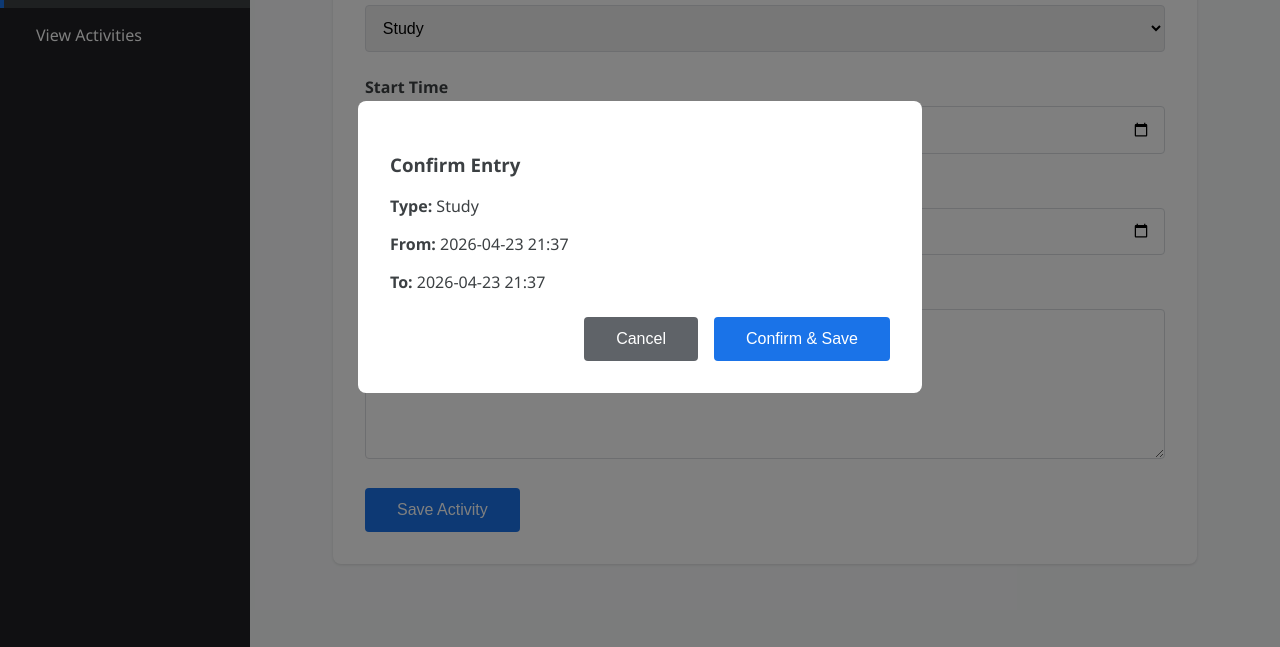
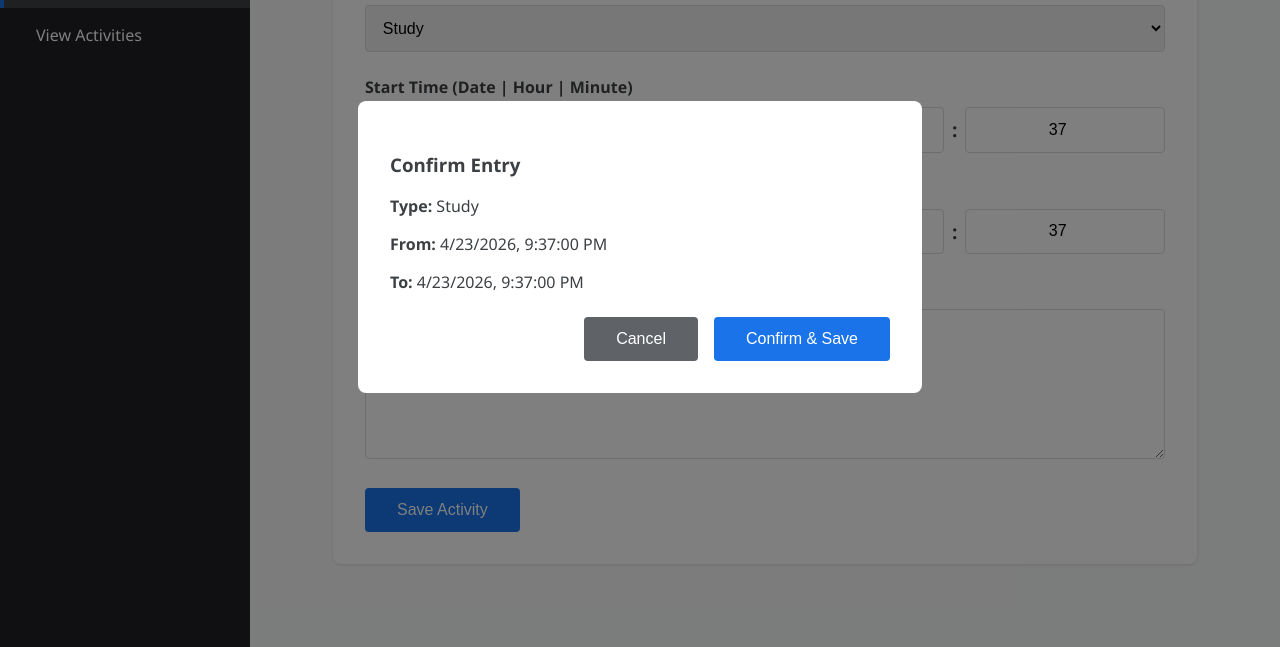
Before and after one commit to luizcarloskazuyukifukaya/stateful-web-app-for-dokku, a website: page public/index.html in a window 1280 px wide. Both pictures are taken after typing "Sample" into the empty fields and a click on the button "Save Activity". Shown: the part 153-800 px from the top of the page. Drawn offline with nearby package versions, Linux system fonts and the light colour scheme.

Commit message:
UI: Replace datetime-local with separate Date, Hour, and Minute inputs for better control

```diff
--- a/public/index.html
+++ b/public/index.html
@@ -87,6 +87,16 @@
             font-size: 1rem;
         }
         textarea { min-height: 150px; font-family: monospace; }
+
+        /* Custom Time Input Group */
+        .time-input-group {
+            display: flex;
+            gap: 0.5rem;
+            align-items: center;
+        }
+        .time-input-group input[type="date"] { flex: 2; }
+        .time-input-group input[type="number"] { flex: 1; text-align: center; }
+        .time-input-group span { font-weight: bold; font-size: 1.2rem; }
 
         .error-message {
             color: var(--error-color);
@@ -186,15 +196,28 @@
                         <option value="Others">Others</option>
                     </select>
                 </div>
+
                 <div class="form-group">
-                    <label>Start Time</label>
-                    <input type="datetime-local" id="start" required onchange="validateTimes()">
+                    <label>Start Time (Date | Hour | Minute)</label>
+                    <div class="time-input-group">
+                        <input type="date" id="start-date" required onchange="validateTimes()">
+                        <input type="number" id="start-hour" min="0" max="23" placeholder="HH" required onchange="validateTimes()">
+                        <span>:</span>
+                        <input type="number" id="start-minute" min="0" max="59" placeholder="MM" required onchange="validateTimes()">
+                    </div>
                 </div>
+
                 <div class="form-group">
-                    <label>End Time</label>
-                    <input type="datetime-local" id="end" required onchange="validateTimes()">
+                    <label>End Time (Date | Hour | Minute)</label>
+                    <div class="time-input-group">
+                        <input type="date" id="end-date" required onchange="validateTimes()">
+                        <input type="number" id="end-hour" min="0" max="23" placeholder="HH" required onchange="validateTimes()">
+                        <span>:</span>
+                        <input type="number" id="end-minute" min="0" max="59" placeholder="MM" required onchange="validateTimes()">
+                    </div>
                     <div id="time-error" class="error-message">End time cannot be earlier than start time.</div>
                 </div>
+
                 <div class="form-group">
                     <label>Details (Markdown supported)</label>
                     <textarea id="details" placeholder="What did you do?"></textarea>
@@ -226,24 +249,32 @@
             const year = now.getFullYear();
             const month = String(now.getMonth() + 1).padStart(2, '0');
             const day = String(now.getDate()).padStart(2, '0');
-            const hours = String(now.getHours()).padStart(2, '0');
-            const minutes = String(now.getMinutes()).padStart(2, '0');
 
-            const formatted = `${year}-${month}-${day}T${hours}:${minutes}`;
-            document.getElementById('start').value = formatted;
-            document.getElementById('end').value = formatted;
+            const dateStr = `${year}-${month}-${day}`;
+            document.getElementById('start-date').value = dateStr;
+            document.getElementById('end-date').value = dateStr;
+
+            document.getElementById('start-hour').value = now.getHours();
+            document.getElementById('start-minute').value = now.getMinutes();
+            document.getElementById('end-hour').value = now.getHours();
+            document.getElementById('end-minute').value = now.getMinutes();
+        }
+
+        function getFullDate(prefix) {
+            const date = document.getElementById(`${prefix}-date`).value;
+            const hour = String(document.getElementById(`${prefix}-hour`).value).padStart(2, '0');
+            const minute = String(document.getElementById(`${prefix}-minute`).value).padStart(2, '0');
+            if (!date || hour === "" || minute === "") return null;
+            return new Date(`${date}T${hour}:${minute}:00`);
         }
 
         function validateTimes() {
-            const startStr = document.getElementById('start').value;
-            const endStr = document.getElementById('end').value;
+            const start = getFullDate('start');
+            const end = getFullDate('end');
             const errorEl = document.getElementById('time-error');
             const saveBtn = document.getElementById('save-btn');
 
-            if (startStr && endStr) {
-                const start = new Date(startStr);
-                const end = new Date(endStr);
-
+            if (start && end) {
                 if (end < start) {
                     errorEl.style.display = 'block';
                     saveBtn.disabled = true;
@@ -270,13 +301,18 @@
             if (!validateTimes()) return;
 
             const type = document.getElementById('type').value;
-            const start = document.getElementById('start').value;
-            const end = document.getElementById('end').value;
+            const start = getFullDate('start');
+            const end = getFullDate('end');
+
+            if (!start || !end) {
+                alert('Please fill in all time fields');
+                return;
+            }
 
             document.getElementById('confirm-summary').innerHTML = `
                 <p><strong>Type:</strong> ${type}</p>
-                <p><strong>From:</strong> ${start.replace('T', ' ')}</p>
-                <p><strong>To:</strong> ${end.replace('T', ' ')}</p>
+                <p><strong>From:</strong> ${start.toLocaleString()}</p>
+                <p><strong>To:</strong> ${end.toLocaleString()}</p>
             `;
             document.getElementById('modal-overlay').style.display = 'flex';
         }
@@ -286,10 +322,13 @@
         }
 
         async function saveActivity() {
+            const start = getFullDate('start');
+            const end = getFullDate('end');
+
             const data = {
                 activity_type: document.getElementById('type').value,
-                start_time: document.getElementById('start').value,
-                end_time: document.getElementById('end').value,
+                start_time: start.toISOString(),
+                end_time: end.toISOString(),
                 details: document.getElementById('details').value
             };
 
```
